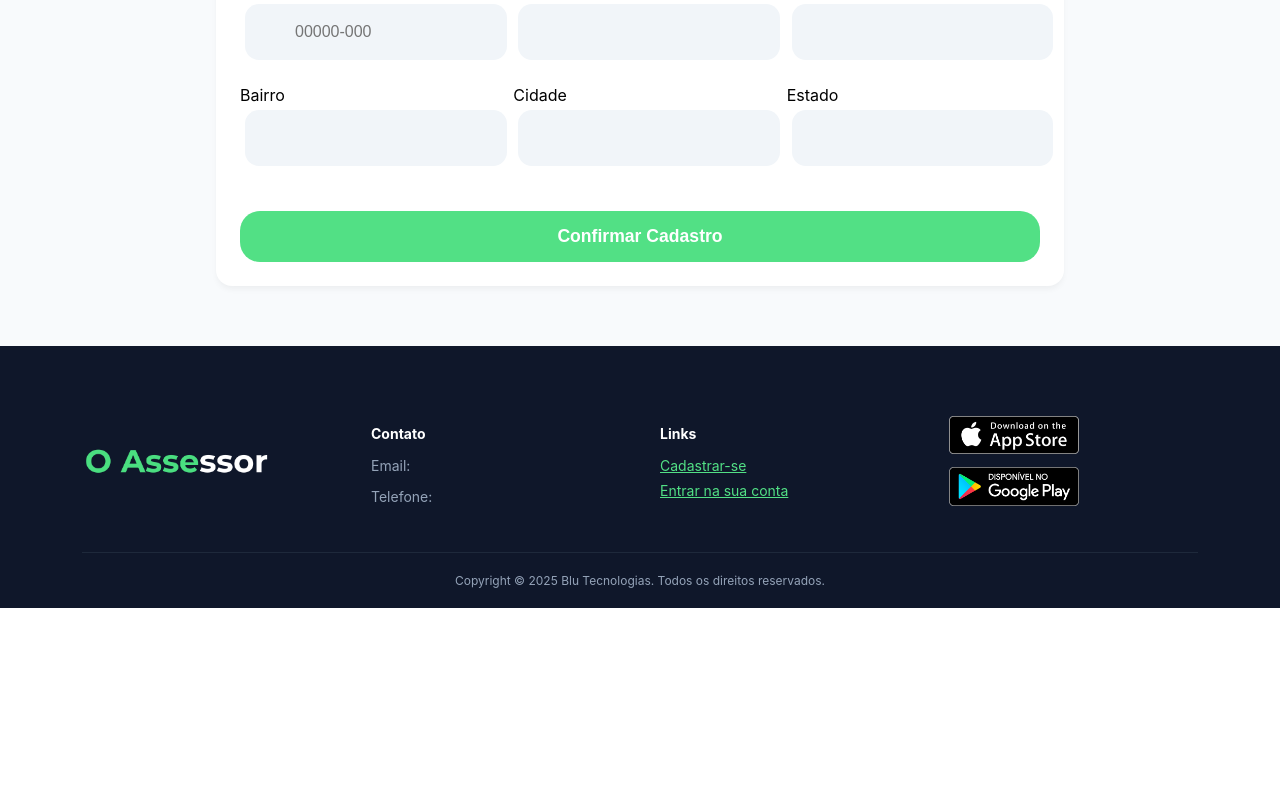
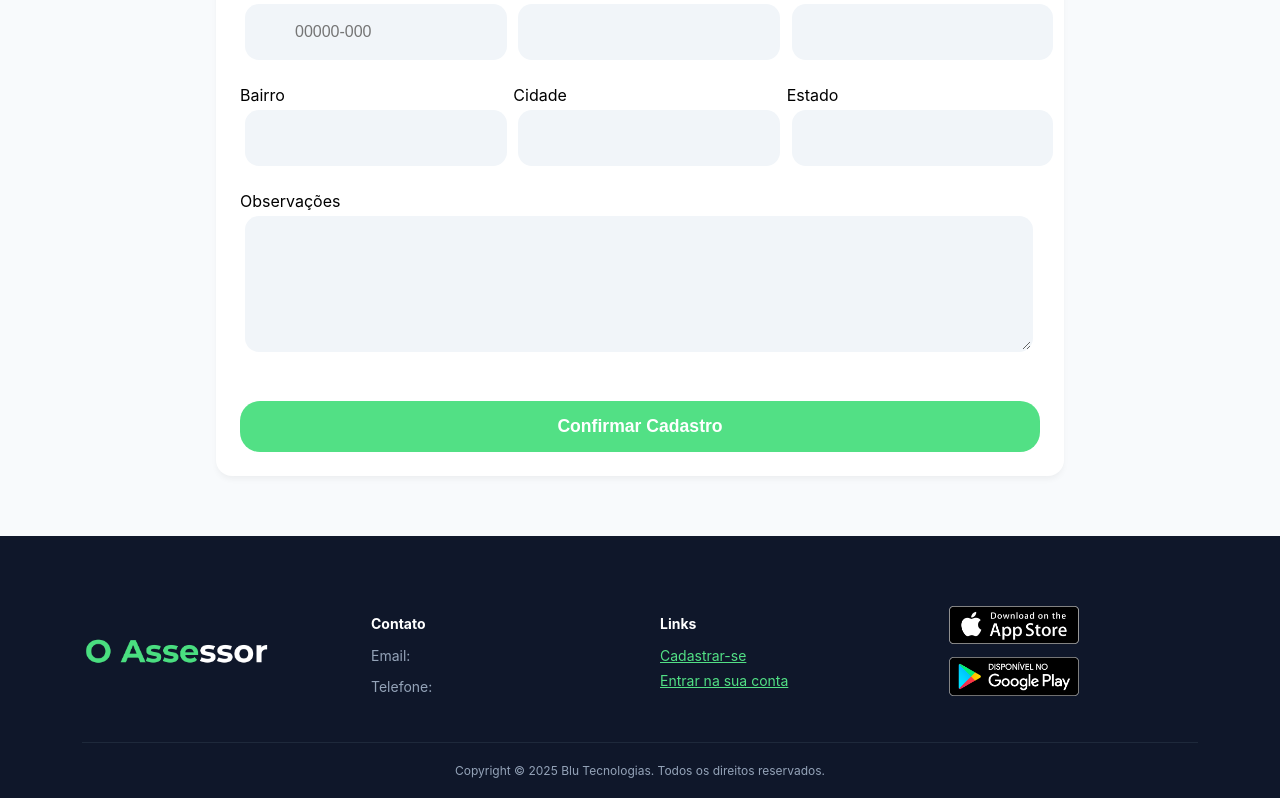
Before and after one commit to teceudesenvolvo/oassessor, a React (Create React App) app: page /eleitor-form in a window 1280 px wide. Shown: the part 865-1663 px from the top of the page. Before the commit the page ends 1473 px from the top, so only its background shows below. Built offline with nearby package versions, Linux system fonts and the light colour scheme.

Commit message:
form-eleitores

```diff
--- a/src/screens/in/NewVoter.js
+++ b/src/screens/in/NewVoter.js
@@ -31,7 +31,8 @@ export default function NewVoter() {
     endereco: '',
     numero: '',
     cep: '',
-    localVotacao: ''
+    localVotacao: '',
+    observacoes: ''
   });
 
   const handleChange = (e) => {
@@ -278,6 +279,11 @@ export default function NewVoter() {
         <div className="input-group"> <label>Bairro</label> <input type="text" name="bairro" value={formData.bairro} onChange={handleChange} className="custom-input-voter" style={{ width: '86%' }} /> </div>
         <div className="input-group"> <label>Cidade</label> <input type="text" name="cidade" value={formData.cidade} onChange={handleChange} className="custom-input-voter" style={{ width: '86%' }} /> </div>
         <div className="input-group"> <label>Estado</label> <input type="text" name="estado" value={formData.estado} onChange={handleChange} className="custom-input-voter" style={{ width: '86%' }} /> </div>
+
+        <div className="input-group" style={{ gridColumn: '1 / -1' }}>
+            <label>Observações</label>
+            <textarea name="observacoes" value={formData.observacoes} onChange={handleChange} className="custom-input-voter" style={{ width: '93%', minHeight: '100px', resize: 'vertical', fontFamily: 'inherit' }} />
+        </div>
       </form>
     </div>
   );
--- a/src/screens/in/VoterDetails.js
+++ b/src/screens/in/VoterDetails.js
@@ -30,7 +30,8 @@ export default function VoterDetails() {
     endereco: '',
     numero: '',
     cep: '',
-    localVotacao: ''
+    localVotacao: '',
+    observacoes: ''
   });
 
   useEffect(() => {
@@ -297,6 +298,11 @@ export default function VoterDetails() {
         <div className="input-group"> <label>Bairro</label> <input type="text" name="bairro" value={formData.bairro || ''} onChange={handleChange} className="custom-input-voter" /> </div>
         <div className="input-group"> <label>Cidade</label> <input type="text" name="cidade" value={formData.cidade || ''} onChange={handleChange} className="custom-input-voter" /> </div>
         <div className="input-group"> <label>Estado</label> <input type="text" name="estado" value={formData.estado || ''} onChange={handleChange} className="custom-input-voter" /> </div>
+
+        <div className="input-group" style={{ gridColumn: '1 / -1' }}>
+            <label>Observações</label>
+            <textarea name="observacoes" value={formData.observacoes || ''} onChange={handleChange} className="custom-input-voter" style={{ width: '100%', minHeight: '100px', resize: 'vertical', fontFamily: 'inherit' }} />
+        </div>
       </form>
     </div>
   );
--- a/src/screens/out/EleitorForm.js
+++ b/src/screens/out/EleitorForm.js
@@ -34,7 +34,8 @@ export default function EleitorForm() {
     endereco: '',
     numero: '',
     cep: '',
-    localVotacao: ''
+    localVotacao: '',
+    observacoes: ''
   });
 
   useEffect(() => {
@@ -212,7 +213,7 @@ export default function EleitorForm() {
       setSuccess(true);
       setFormData({
         nome: '', apelido: '', instagram: '', sexo: '', email: '', telefone: '', bairro: '', cidade: '', estado: '',
-        cpf: '', nascimento: '', titulo: '', zona: '', secao: '', endereco: '', numero: '', cep: '', localVotacao: ''
+        cpf: '', nascimento: '', titulo: '', zona: '', secao: '', endereco: '', numero: '', cep: '', localVotacao: '', observacoes: ''
       });
     } catch (error) {
       console.error("Erro ao cadastrar:", error);
@@ -310,6 +311,11 @@ export default function EleitorForm() {
                   <div className="input-group"> <label>Cidade</label> <input type="text" name="cidade" value={formData.cidade} onChange={handleChange} className="custom-input-voter" /> </div>
                   <div className="input-group"> <label>Estado</label> <input type="text" name="estado" value={formData.estado} onChange={handleChange} className="custom-input-voter" /> </div>
 
+                  <div className="input-group" style={{ gridColumn: '1 / -1' }}>
+                      <label>Observações</label>
+                      <textarea name="observacoes" value={formData.observacoes} onChange={handleChange} className="custom-input-voter" style={{ width: '100%', minHeight: '100px', resize: 'vertical', fontFamily: 'inherit' }} />
+                  </div>
+
                   <div style={{ gridColumn: '1 / -1', marginTop: '20px' }}>
                       <button type="submit" className="btn-primary" disabled={saving} style={{ width: '100%', justifyContent: 'center', padding: '15px', fontSize: '1.1rem' }}>
                           {saving ? 'Salvando...' : 'Confirmar Cadastro'}
```
Also changed, not shown: 1 other file (tests, documents, lock files or other folders).
